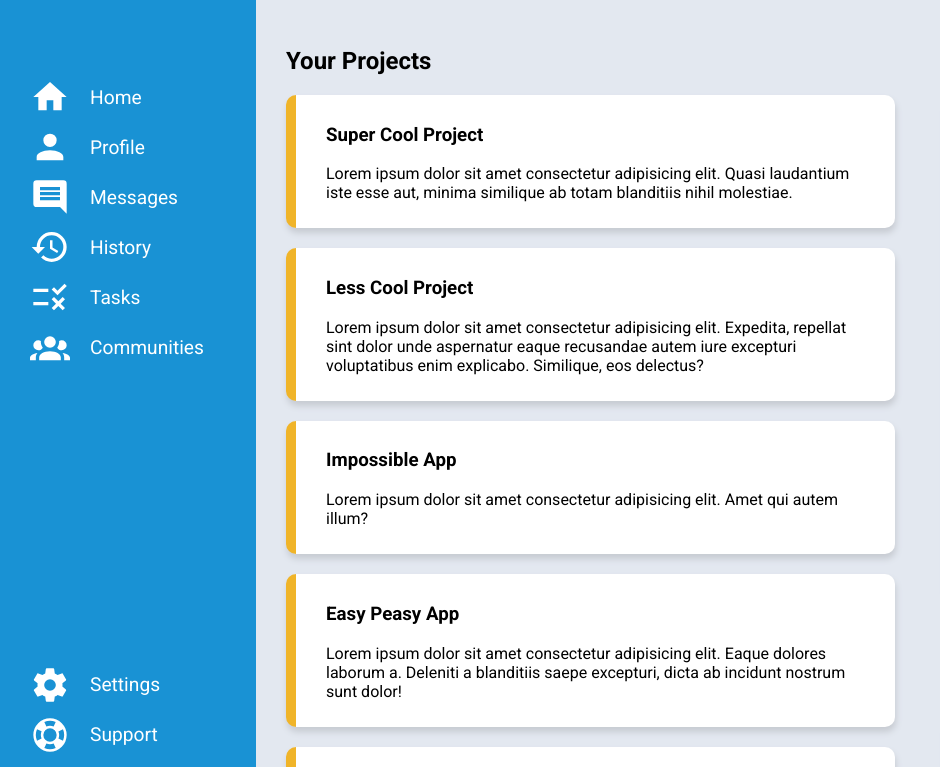
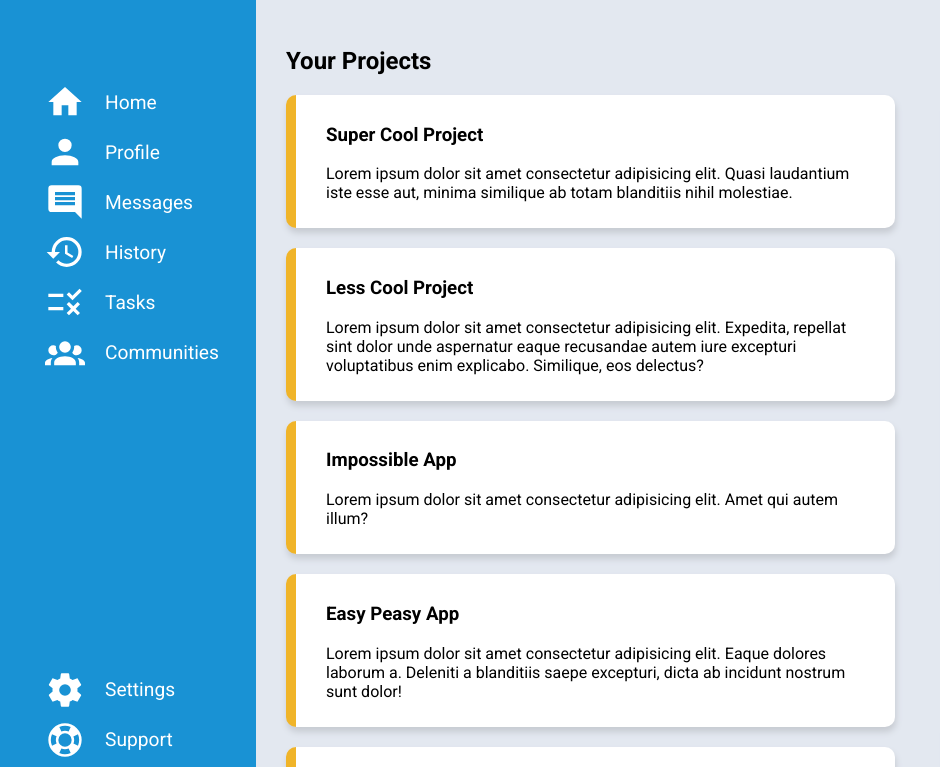
Before and after one commit to GlitchiKun/odin-admin-dashboard, a plain HTML site: page index.html in a window 1280 px wide. Shown: the part 143-910 px from the top of the page, 0-940 px from the left. Drawn offline with Linux system fonts and the light colour scheme.

Commit message:
fix: <svg> inside <a> in nav

```diff
--- a/index.html
+++ b/index.html
@@ -16,70 +16,90 @@
         <h1 id="dashboard">Dashboard</h1>
       </div>
       <div class="main-nav">
+        <a href="" id="home">
           <svg xmlns="http://www.w3.org/2000/svg" viewBox="0 0 24 24">
             <title>home</title>
             <path d="M10,20V14H14V20H19V12H22L12,3L2,12H5V20H10Z" />
           </svg>
-        <a href="" id="home">Home</a>
+          Home
+        </a>
+        <a href="" id="profile">
           <svg xmlns="http://www.w3.org/2000/svg" viewBox="0 0 24 24">
             <title>account</title>
             <path
               d="M12,4A4,4 0 0,1 16,8A4,4 0 0,1 12,12A4,4 0 0,1 8,8A4,4 0 0,1 12,4M12,14C16.42,14 20,15.79 20,18V20H4V18C4,15.79 7.58,14 12,14Z"
             />
           </svg>
-        <a href="" id="profile">Profile</a>
+          Profile
+        </a>
+        <a href="" id="messages">
           <svg xmlns="http://www.w3.org/2000/svg" viewBox="0 0 24 24">
             <title>message-reply-text</title>
             <path
               d="M18,8H6V6H18V8M18,11H6V9H18V11M18,14H6V12H18V14M22,4A2,2 0 0,0 20,2H4A2,2 0 0,0 2,4V16A2,2 0 0,0 4,18H18L22,22V4Z"
             />
           </svg>
-        <a href="" id="messages">Messages</a>
+          Messages
+        </a>
+        <a href="" id="history">
           <svg xmlns="http://www.w3.org/2000/svg" viewBox="0 0 24 24">
             <title>history</title>
             <path
               d="M13.5,8H12V13L16.28,15.54L17,14.33L13.5,12.25V8M13,3A9,9 0 0,0 4,12H1L4.96,16.03L9,12H6A7,7 0 0,1 13,5A7,7 0 0,1 20,12A7,7 0 0,1 13,19C11.07,19 9.32,18.21 8.06,16.94L6.64,18.36C8.27,20 10.5,21 13,21A9,9 0 0,0 22,12A9,9 0 0,0 13,3"
             />
           </svg>
-        <a href="" id="history">History</a>
+          History
+        </a>
+        <a href="" id="tasks">
           <svg xmlns="http://www.w3.org/2000/svg" viewBox="0 0 24 24">
             <title>list-status</title>
             <path
               d="M16.5 11L13 7.5L14.4 6.1L16.5 8.2L20.7 4L22.1 5.4L16.5 11M11 7H2V9H11V7M21 13.4L19.6 12L17 14.6L14.4 12L13 13.4L15.6 16L13 18.6L14.4 20L17 17.4L19.6 20L21 18.6L18.4 16L21 13.4M11 15H2V17H11V15Z"
             />
           </svg>
-        <a href="" id="tasks">Tasks</a>
-        <svg xmlns="http://www.w3.org/2000/svg" viewBox="0 0 24 24">
+          Tasks
+        </a>
+        <a href="" id="communities"
+          ><svg xmlns="http://www.w3.org/2000/svg" viewBox="0 0 24 24">
             <title>account-group</title>
             <path
               d="M12,5.5A3.5,3.5 0 0,1 15.5,9A3.5,3.5 0 0,1 12,12.5A3.5,3.5 0 0,1 8.5,9A3.5,3.5 0 0,1 12,5.5M5,8C5.56,8 6.08,8.15 6.53,8.42C6.38,9.85 6.8,11.27 7.66,12.38C7.16,13.34 6.16,14 5,14A3,3 0 0,1 2,11A3,3 0 0,1 5,8M19,8A3,3 0 0,1 22,11A3,3 0 0,1 19,14C17.84,14 16.84,13.34 16.34,12.38C17.2,11.27 17.62,9.85 17.47,8.42C17.92,8.15 18.44,8 19,8M5.5,18.25C5.5,16.18 8.41,14.5 12,14.5C15.59,14.5 18.5,16.18 18.5,18.25V20H5.5V18.25M0,20V18.5C0,17.11 1.89,15.94 4.45,15.6C3.86,16.28 3.5,17.22 3.5,18.25V20H0M24,20H20.5V18.25C20.5,17.22 20.14,16.28 19.55,15.6C22.11,15.94 24,17.11 24,18.5V20Z"
             />
           </svg>
-        <a href="" id="communities">Communities</a>
+          Communities
+        </a>
       </div>
 
       <div class="miscellaneous-nav">
+        <a href="" id="settings">
           <svg xmlns="http://www.w3.org/2000/svg" viewBox="0 0 24 24">
             <title>cog</title>
             <path
               d="M12,15.5A3.5,3.5 0 0,1 8.5,12A3.5,3.5 0 0,1 12,8.5A3.5,3.5 0 0,1 15.5,12A3.5,3.5 0 0,1 12,15.5M19.43,12.97C19.47,12.65 19.5,12.33 19.5,12C19.5,11.67 19.47,11.34 19.43,11L21.54,9.37C21.73,9.22 21.78,8.95 21.66,8.73L19.66,5.27C19.54,5.05 19.27,4.96 19.05,5.05L16.56,6.05C16.04,5.66 15.5,5.32 14.87,5.07L14.5,2.42C14.46,2.18 14.25,2 14,2H10C9.75,2 9.54,2.18 9.5,2.42L9.13,5.07C8.5,5.32 7.96,5.66 7.44,6.05L4.95,5.05C4.73,4.96 4.46,5.05 4.34,5.27L2.34,8.73C2.21,8.95 2.27,9.22 2.46,9.37L4.57,11C4.53,11.34 4.5,11.67 4.5,12C4.5,12.33 4.53,12.65 4.57,12.97L2.46,14.63C2.27,14.78 2.21,15.05 2.34,15.27L4.34,18.73C4.46,18.95 4.73,19.03 4.95,18.95L7.44,17.94C7.96,18.34 8.5,18.68 9.13,18.93L9.5,21.58C9.54,21.82 9.75,22 10,22H14C14.25,22 14.46,21.82 14.5,21.58L14.87,18.93C15.5,18.67 16.04,18.34 16.56,17.94L19.05,18.95C19.27,19.03 19.54,18.95 19.66,18.73L21.66,15.27C21.78,15.05 21.73,14.78 21.54,14.63L19.43,12.97Z"
             />
           </svg>
-        <a href="" id="settings">Settings</a>
+          Settings
+        </a>
+
+        <a href="" id="support">
           <svg xmlns="http://www.w3.org/2000/svg" viewBox="0 0 24 24">
             <title>lifebuoy</title>
             <path
               d="M19.79,15.41C20.74,13.24 20.74,10.75 19.79,8.59L17.05,9.83C17.65,11.21 17.65,12.78 17.06,14.17L19.79,15.41M15.42,4.21C13.25,3.26 10.76,3.26 8.59,4.21L9.83,6.94C11.22,6.35 12.79,6.35 14.18,6.95L15.42,4.21M4.21,8.58C3.26,10.76 3.26,13.24 4.21,15.42L6.95,14.17C6.35,12.79 6.35,11.21 6.95,9.82L4.21,8.58M8.59,19.79C10.76,20.74 13.25,20.74 15.42,19.78L14.18,17.05C12.8,17.65 11.22,17.65 9.84,17.06L8.59,19.79M12,2A10,10 0 0,1 22,12A10,10 0 0,1 12,22A10,10 0 0,1 2,12A10,10 0 0,1 12,2M12,8A4,4 0 0,0 8,12A4,4 0 0,0 12,16A4,4 0 0,0 16,12A4,4 0 0,0 12,8Z"
             />
           </svg>
-        <a href="" id="support">Support</a>
+          Support
+        </a>
+
+        <a href="" id="privacy">
           <svg xmlns="http://www.w3.org/2000/svg" viewBox="0 0 24 24">
             <title>eye-lock</title>
             <path
               d="M20.8 17V15.5C20.8 14.1 19.4 13 18 13S15.2 14.1 15.2 15.5V17C14.6 17 14 17.6 14 18.2V21.7C14 22.4 14.6 23 15.2 23H20.7C21.4 23 22 22.4 22 21.8V18.3C22 17.6 21.4 17 20.8 17M19.5 17H16.5V15.5C16.5 14.7 17.2 14.2 18 14.2S19.5 14.7 19.5 15.5V17M15 12C14.1 12.7 13.5 13.6 13.3 14.7C12.9 14.9 12.5 15 12 15C10.3 15 9 13.7 9 12S10.3 9 12 9 15 10.3 15 12M12 19.5C7 19.5 2.7 16.4 1 12C2.7 7.6 7 4.5 12 4.5S21.3 7.6 23 12C22.8 12.5 22.5 13 22.3 13.5C21.5 12 19.8 11 18 11C17.6 11 17.3 11.1 16.9 11.1C16.5 8.8 14.5 7 12 7C9.2 7 7 9.2 7 12S9.2 17 12 17H12.3C12.1 17.4 12 17.8 12 18.2V19.5Z"
             />
           </svg>
-        <a href="" id="privacy">Privacy</a>
+          Privacy
+        </a>
       </div>
     </nav>
 
--- a/style.css
+++ b/style.css
@@ -25,6 +25,12 @@ nav svg {
 }
 
 nav a {
+  padding: 5px 15px;
+  display: grid;
+  grid-template-columns: 40px 1fr;
+  gap: 10px 20px;
+  align-items: center;
+  font-size: 1.2rem;
   text-decoration: none;
 }
 
@@ -36,15 +42,6 @@ nav a:visited {
   display: grid;
   grid-template-columns: 100px 1fr;
   align-items: center;
-}
-
-.main-nav,
-.miscellaneous-nav {
-  display: grid;
-  grid-template-columns: 40px 1fr;
-  gap: 10px 20px;
-  align-items: center;
-  font-size: 1.2rem;
 }
 
 header {
```
Lines whose indentation alone changed are shown as unchanged.
